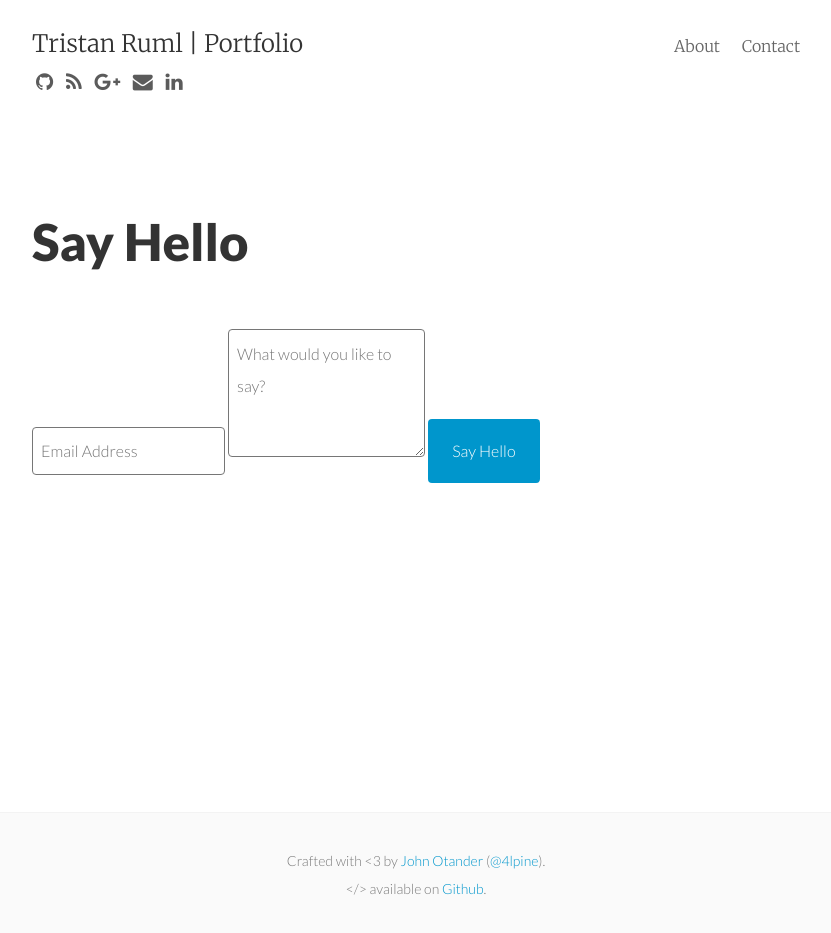
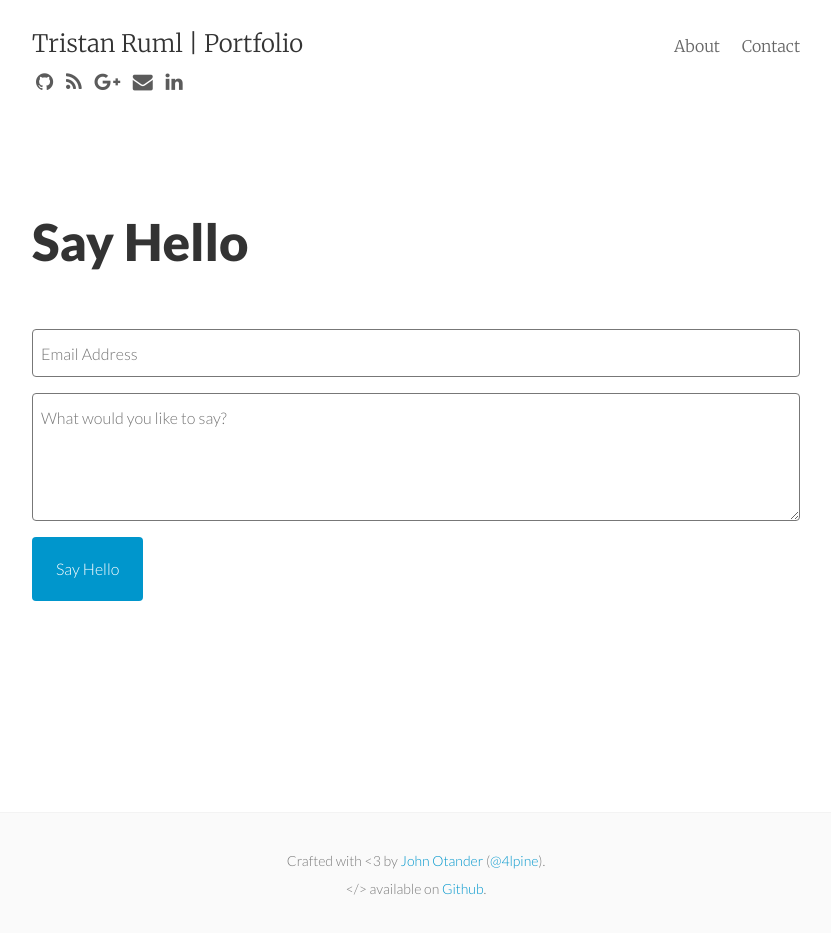
Before and after one commit to tkruml/tkruml.github.io, a Jekyll site: the page built from contact.html, in a window 1280 px wide. Shown: the whole page, without its empty margins (224-1055 px from the left). Built offline with Jekyll 4.4.1, drawn with Linux system fonts in a browser that asks for light colours; nearby versions of some CDN libraries.

Commit message:
Update contact.html

```diff
--- a/contact.html
+++ b/contact.html
@@ -5,8 +5,8 @@ permalink: /contact/
 ---
 
 <div class="py2">
-  <form action="https://getsimpleform.com/messages?form_api_token=<29c20097735ad027758a78d226ffad77>" method="post">
-  <input type='hidden' name='redirect_to' value='http://tkruml.github.io/?contact=true' />
+  <form action="https://getsimpleform.com/messages?form_api_token=<29c20097735ad027758a78d226ffad77>" method="post" class= 'form-stacked form-light'>
+  <input type='hidden' name='redirect_to' value='http://tkruml.github.io/?contact=true'/>
     <input type="text" name="email" class="input mobile-block" placeholder="Email Address">
     <textarea type="text" name="content" class="input mobile-block" rows="5" placeholder="What would you like to say?"></textarea>
     <input type="submit" class="button button-blue button-big mobile-block" value="Say Hello">
```
